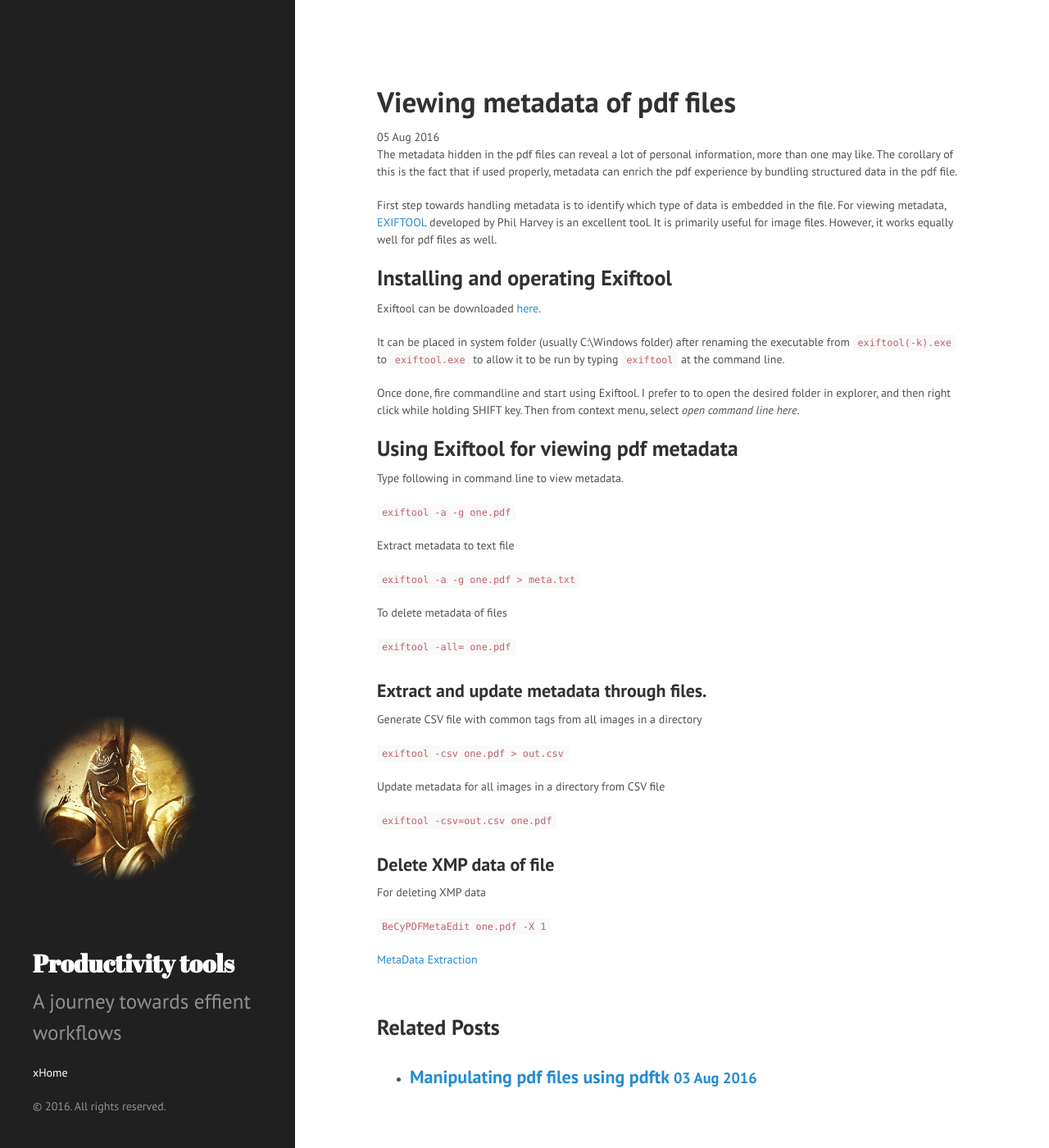
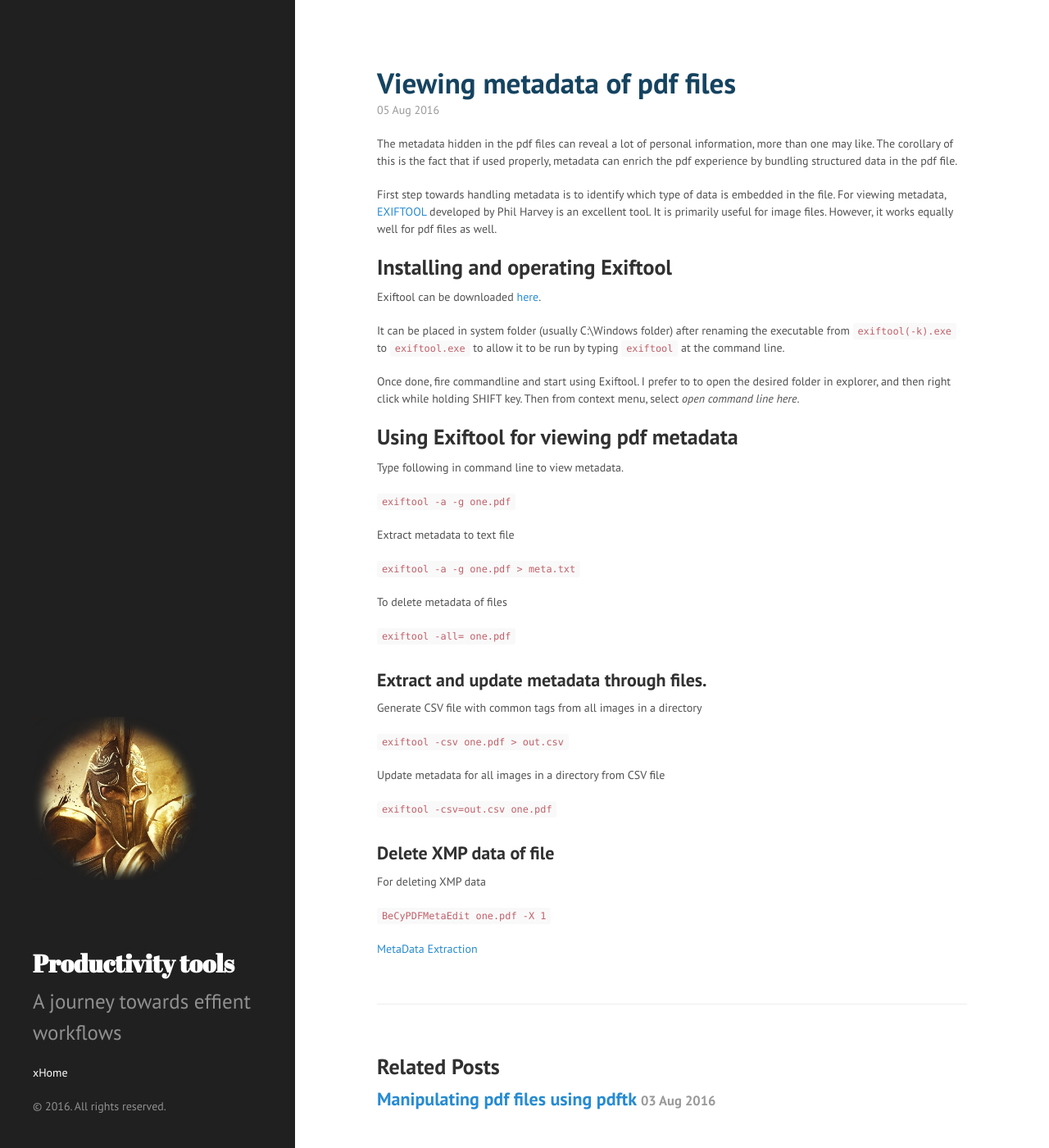
Before and after one commit to MaheshTK/MaheshTK.github.io, a Jekyll site: the page built from _posts/2016-08-05-viewing-metadata-of-pdf-files.markdown, in a window 1280 px wide and 1400 px high. Shown: the whole window at 82% size. Built offline with Jekyll 4.4.1, drawn with Linux system fonts in a browser that asks for light colours.

Commit message:
Update poole.css

```diff
--- a/public/css/poole.css
+++ b/public/css/poole.css
@@ -310,7 +310,7 @@ tbody tr:nth-child(odd) th {
 .page-title,
 .post-title,
 .post-title a {
-  color: #154360 /*#303030;
+  color: #154360 /*#303030;*/
 }
 .page-title,
 .post-title {
```
